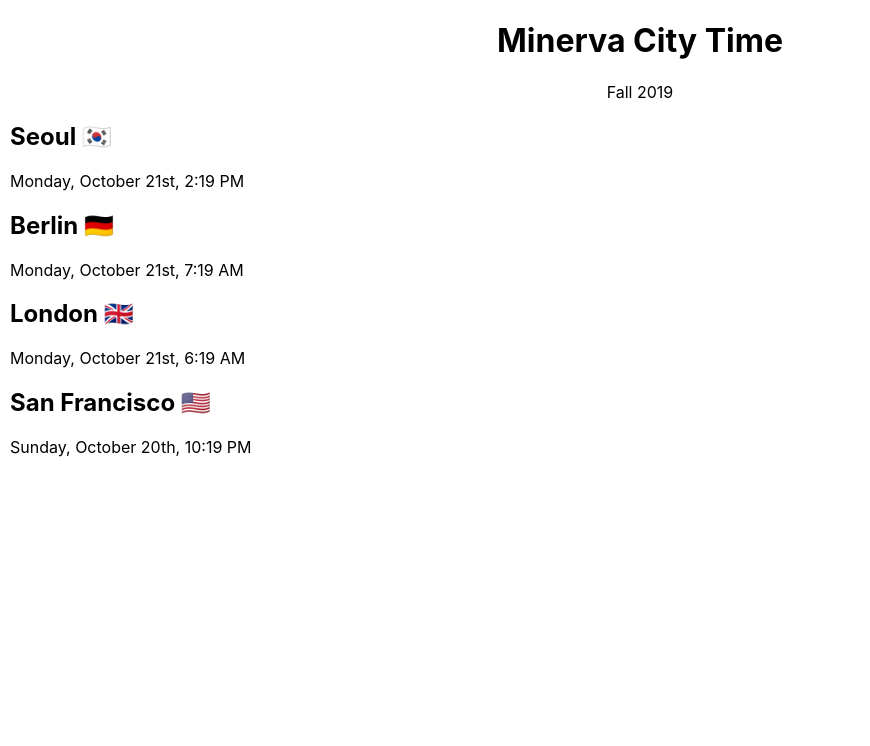
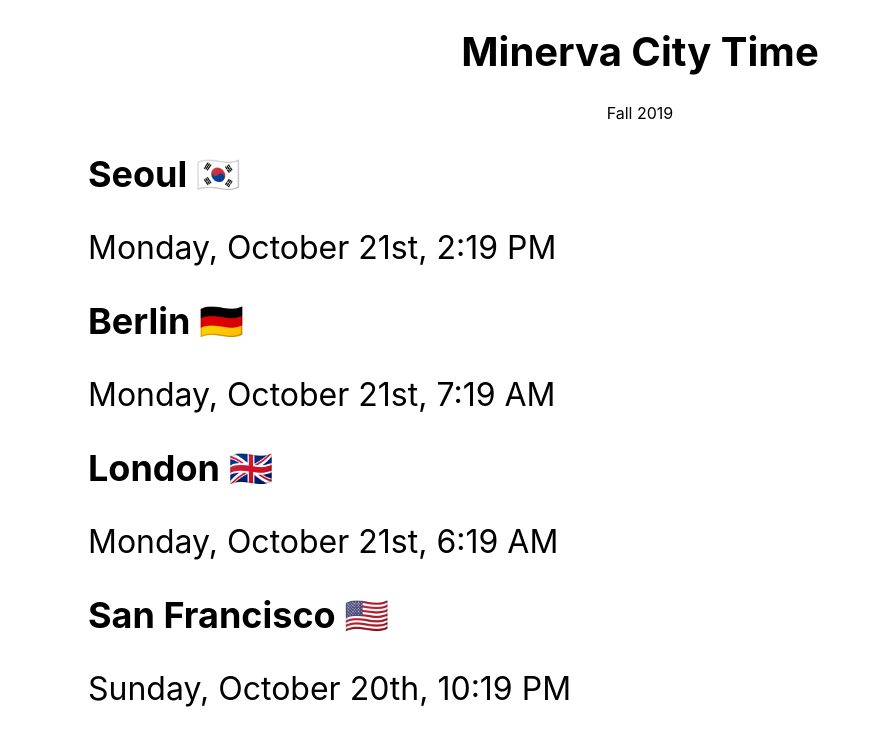
Before and after one commit to Bojne/minerva-time, a React app: page / in a window 1280 px wide. Shown: the whole page, without its empty margins (0-870 px from the left). Built offline with nearby package versions, Linux system fonts and the light colour scheme.

Commit message:
Change the responsiveness of font size

```diff
--- a/styles.scss
+++ b/styles.scss
@@ -1,21 +1,65 @@
-h2{
-    margin-left: 10px;
-}
-
-p{
-    margin-left: 10px;
-}
-
-#bottom{
-    margin-top: 100px;
-}
 *{
     font-family: "-apple-system", "BlinkMacSystemFont", "Segoe UI", Helvetica, "Apple Color Emoji", Arial, sans-serif, "Segoe UI Emoji", "Segoe UI Symbol";
 }
 
-body {
-    min-height:100%;
-    margin:0;
-    padding:0;
-    height:100%;
- }
+
+
+h1 {
+    font-size: 2.5rem;
+}
+
+h2 {
+    font-size: 2.25rem;
+    margin-left: 5rem;
+}
+
+h3 {
+    font-size: 2rem;
+}
+
+h4 {
+    font-size: 1.75rem;
+}
+
+h5 {
+    font-size: 1.5rem;
+}
+
+h6 {
+    font-size: 1.25rem;
+}
+
+p {
+    font-size: 2rem;
+    margin-left: 5rem;
+}
+
+@media (max-width: 480px) {
+    html {
+        font-size: 12px;
+    }
+}
+
+@media (min-width: 480px) {
+    html {
+        font-size: 13px;
+    }
+}
+
+@media (min-width: 768px) {
+    html {
+        font-size: 14px;
+    }
+}
+
+@media (min-width: 992px) {
+    html {
+        font-size: 15px;
+    }
+}
+
+@media (min-width: 1200px) {
+    html {
+        font-size: 16px;
+    }
+}
```
Also changed, not shown: 4 other files.
